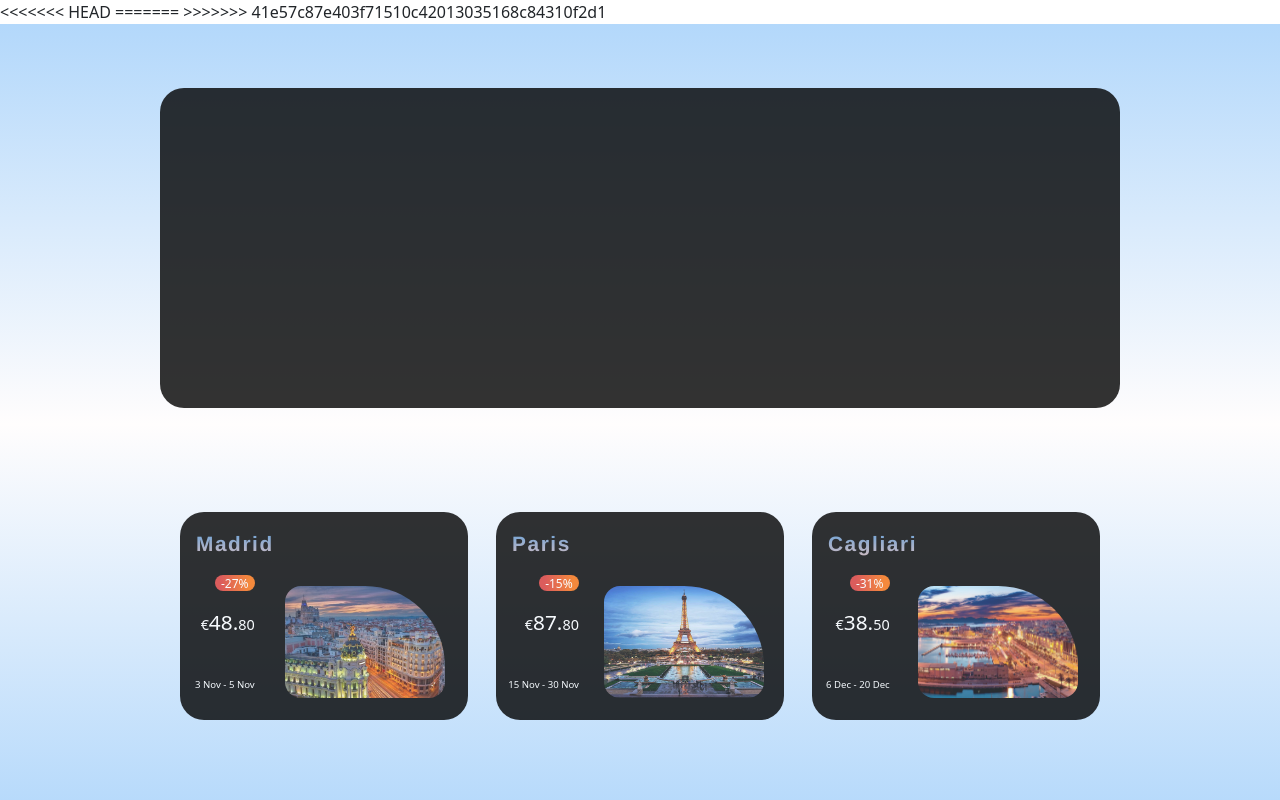
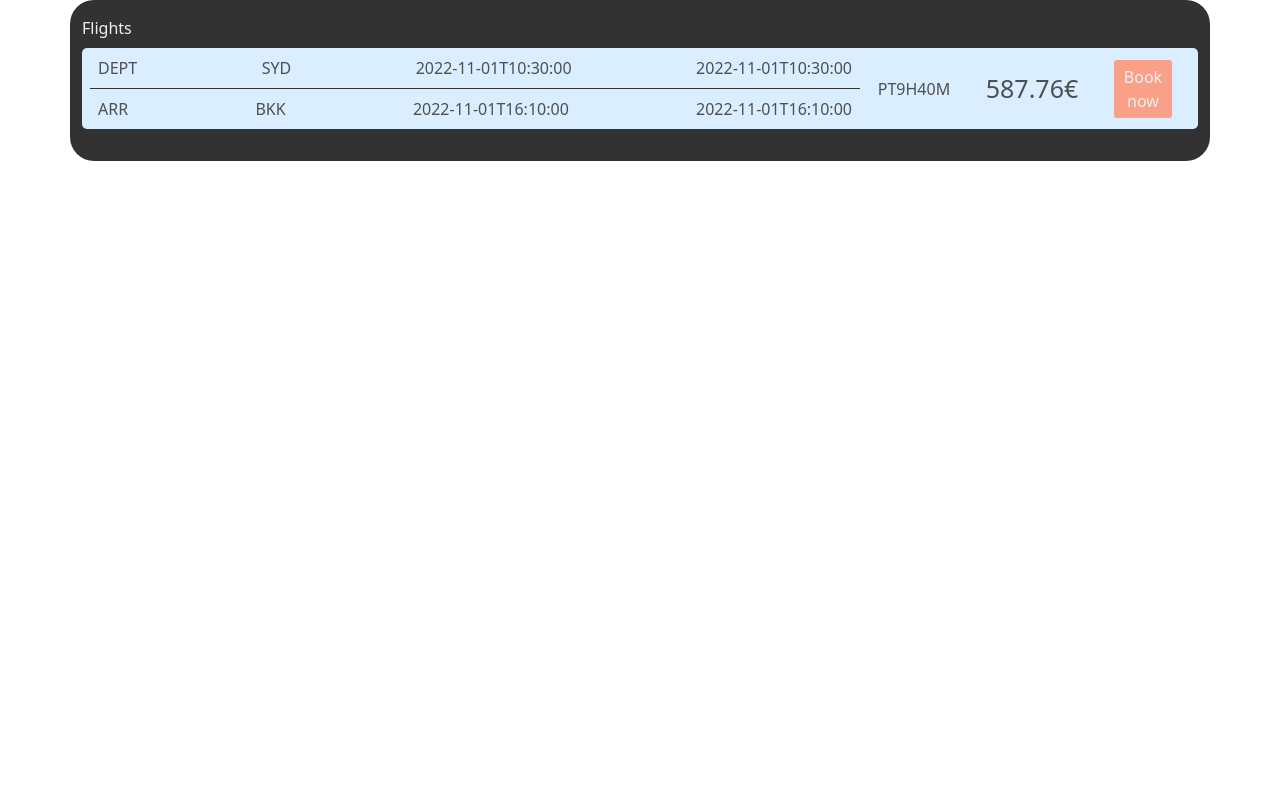
Before and after one commit to AliceStivali/Penguin-app, a JavaScript app: page / in a window 1280 px wide. Shown: the top 800 px of the page. Built offline with nearby package versions, Linux system fonts and the light colour scheme; no server answers.

Commit message:
created flights component

```diff
--- a/public/index.html
+++ b/public/index.html
@@ -9,17 +9,6 @@
       name="description"
       content="Web site created using create-react-app"
     />
-<<<<<<< HEAD
-    <link rel="stylesheet" href="https://cdn.jsdelivr.net/npm/bootstrap@5.2.2/dist/css/bootstrap.rtl.min.css" integrity="sha384-7mQhpDl5nRA5nY9lr8F1st2NbIly/8WqhjTp+0oFxEA/QUuvlbF6M1KXezGBh3Nb" crossorigin="anonymous">
-=======
-    <!-- CSS only -->
-    <link
-      rel="stylesheet"
-      href="https://cdn.jsdelivr.net/npm/bootstrap@5.2.2/dist/css/bootstrap.min.css"
-      integrity="sha384-Zenh87qX5JnK2Jl0vWa8Ck2rdkQ2Bzep5IDxbcnCeuOxjzrPF/et3URy9Bv1WTRi"
-      crossorigin="anonymous"
-    />
->>>>>>> 41e57c87e403f71510c42013035168c84310f2d1
     <link rel="apple-touch-icon" href="%PUBLIC_URL%/logo192.png" />
     <!--
       manifest.json provides metadata used when your web app is installed on a
@@ -41,7 +30,6 @@
     <noscript>You need to enable JavaScript to run this app.</noscript>
     <div id="root"></div>
 
-
     <!--
       This HTML file is a template.
       If you open it directly in the browser, you will see an empty page.
@@ -52,7 +40,10 @@
       To begin the development, run `npm start` or `yarn start`.
       To create a production bundle, use `npm run build` or `yarn build`.
     -->
-    <script src="https://cdn.jsdelivr.net/npm/bootstrap@5.2.2/dist/js/bootstrap.bundle.min.js" integrity="sha384-OERcA2EqjJCMA+/3y+gxIOqMEjwtxJY7qPCqsdltbNJuaOe923+mo//f6V8Qbsw3" crossorigin="anonymous"></script>
-
+    <script
+      src="https://cdn.jsdelivr.net/npm/bootstrap@5.2.2/dist/js/bootstrap.bundle.min.js"
+      integrity="sha384-OERcA2EqjJCMA+/3y+gxIOqMEjwtxJY7qPCqsdltbNJuaOe923+mo//f6V8Qbsw3"
+      crossorigin="anonymous"
+    ></script>
   </body>
 </html>
--- a/src/App.js
+++ b/src/App.js
@@ -1,14 +1,9 @@
-import { Home } from "./components/first page/Home";
-import {CardContainer} from './components/second page/CardContainer'
-
-
+import { Flights } from "./components/second page/Flights";
 
 export function App() {
-    return <div>
-        <Home />
-        {/* <Home /> */}
-        <CardContainer />
-
+  return (
+    <div>
+      <Flights />
     </div>
-
+  );
 }
--- a/src/components/second page/Flights.js
+++ b/src/components/second page/Flights.js
@@ -0,0 +1,40 @@
+import data from "./flyData";
+
+const dep = data.itineraries[0].segments[0].departure;
+const arr = data.itineraries[0].segments[0].arrival;
+const duration = data.itineraries[0].segments[0].duration;
+const price = data.price.total;
+
+export function Flights() {
+  return (
+    <div className="bg-black opacity-80 rounded-3xl container mx-auto flights-container">
+      <div className="flights-header">Flights</div>
+      <div className="single-flight-container">
+        <div style={{ width: "70%" }}>
+          <div className="flights-departure">
+            <div>DEPT</div>
+            <div>{dep.iataCode}</div>
+            <div>{dep.at}</div>
+            <div>{dep.at}</div>
+          </div>
+          <div className="flights-arrival">
+            <div>ARR</div>
+            <div>{arr.iataCode}</div>
+            <div>{arr.at}</div>
+            <div>{arr.at}</div>
+          </div>
+        </div>
+        <div className="flight-details">
+          <div>{duration}</div>
+          <div style={{ fontSize: "25px" }}>{price}€</div>
+          <div>
+            <button className="card-book-button">
+              Book <br />
+              now
+            </button>
+          </div>
+        </div>
+      </div>
+    </div>
+  );
+}
--- /dev/null
+++ b/src/components/second page/flyData.js
@@ -0,0 +1,87 @@
+const data = {
+  type: "flight-offer",
+  id: "1",
+  source: "GDS",
+  instantTicketingRequired: false,
+  nonHomogeneous: false,
+  oneWay: false,
+  lastTicketingDate: "2022-10-26",
+  numberOfBookableSeats: 9,
+  itineraries: [
+    {
+      duration: "PT9H40M",
+      segments: [
+        {
+          departure: {
+            iataCode: "SYD",
+            terminal: "1",
+            at: "2022-11-01T10:30:00",
+          },
+          arrival: {
+            iataCode: "BKK",
+            at: "2022-11-01T16:10:00",
+          },
+          carrierCode: "QF",
+          number: "23",
+          aircraft: {
+            code: "333",
+          },
+          operating: {
+            carrierCode: "QF",
+          },
+          duration: "PT9H40M",
+          id: "1",
+          numberOfStops: 0,
+          blacklistedInEU: false,
+        },
+      ],
+    },
+  ],
+  price: {
+    currency: "EUR",
+    total: "587.76",
+    base: "516.00",
+    fees: [
+      {
+        amount: "0.00",
+        type: "SUPPLIER",
+      },
+      {
+        amount: "0.00",
+        type: "TICKETING",
+      },
+    ],
+    grandTotal: "587.76",
+  },
+  pricingOptions: {
+    fareType: ["PUBLISHED"],
+    includedCheckedBagsOnly: true,
+  },
+  validatingAirlineCodes: ["QF"],
+  travelerPricings: [
+    {
+      travelerId: "1",
+      fareOption: "STANDARD",
+      travelerType: "ADULT",
+      price: {
+        currency: "EUR",
+        total: "587.76",
+        base: "516.00",
+      },
+      fareDetailsBySegment: [
+        {
+          segmentId: "1",
+          cabin: "ECONOMY",
+          fareBasis: "SLATDO",
+          class: "S",
+          includedCheckedBags: {
+            weight: 30,
+            weightUnit: "KG",
+          },
+        },
+      ],
+    },
+  ],
+};
+
+export default data;
--- a/src/style/index.css
+++ b/src/style/index.css
@@ -1,14 +1,18 @@
-
 :root {
-  --penguinOrange: #ff900d;
+  --penguinOrange: #fa896c;
   --penguinWhite: rgb(239, 236, 236);
   --penguinLightBlue: #d3eaff;
   --penguinRedGradient: linear-gradient(#e83a3a, #ff5e03);
   --penguinLightBlueGrad: linear-gradient(#b3d8fb, #fffdfd, #b3d8fb);
 }
 
-
-
+* {
+  padding: 0;
+  box-sizing: border-box;
+}
+body {
+  height: 100vh;
+}
 
 /* home-background-francesca */
 .home-background {
@@ -17,7 +21,6 @@
 }
 
 /* home-background-francesca */
-
 
 /* news-francesca */
 
@@ -60,8 +63,6 @@
 
 /* news-francesca */
 
-
-
 /* ivan start */
 
 .weather_city {
@@ -70,7 +71,7 @@
   color: var(--penguinWhite);
   font-size: 2rem;
   text-align: center;
-    background: linear-gradient(white,rgb(65, 65, 243));
+  background: linear-gradient(white, rgb(65, 65, 243));
   -webkit-background-clip: text;
   background-clip: text;
   -webkit-text-fill-color: transparent;
@@ -87,15 +88,15 @@
   font-size: 1.2rem;
 }
 
-.weather_min{
-    color: rgb(65, 65, 243)
+.weather_min {
+  color: rgb(65, 65, 243);
 }
 
 .first_page_cards {
   font-family: helvetica;
   font-size: 1.3rem;
   letter-spacing: 0.1rem;
-  background: -webkit-linear-gradient(#3B8BD4, #D3B1B1);
+  background: -webkit-linear-gradient(#3b8bd4, #d3b1b1);
   -webkit-background-clip: text;
   -webkit-text-fill-color: transparent;
 }
@@ -123,7 +124,7 @@
   font-size: 1.3rem;
 }
 
-.price_card span{
+.price_card span {
   font-size: 0.9rem;
 }
 
@@ -133,12 +134,16 @@
 }
 
 .discount_card {
-  background: linear-gradient(90deg, rgb(218, 56, 53) 14.13%, rgb(249, 112, 13) 85.87%);
+  background: linear-gradient(
+    90deg,
+    rgb(218, 56, 53) 14.13%,
+    rgb(249, 112, 13) 85.87%
+  );
   width: 2.5rem;
   height: 1rem;
   border-radius: 0.5rem;
   font-size: 12px;
-  text-align:  center;
+  text-align: center;
 }
 
 .main_card_pic {
@@ -149,7 +154,6 @@
 }
 
 /* ivan end */
-
 
 /* Alice start */
 .tourist-info {
@@ -183,6 +187,41 @@
   background-color: var(--penguinOrange);
   border-radius: 3px;
   padding: 5px 10px;
+  color: var(--penguinWhite);
 }
 
 /* Alice end */
+
+/* Flights */
+
+.flights-header {
+  color: var(--penguinWhite);
+  margin-bottom: 0.5rem;
+}
+.flights-container {
+  padding: 1rem 2rem 2rem;
+}
+.single-flight-container {
+  background-color: var(--penguinLightBlue);
+  display: flex;
+  justify-content: space-between;
+  border-radius: 5px;
+  padding: 0 0.5rem;
+}
+.flights-departure {
+  display: flex;
+  border-bottom: 1px solid black;
+  padding: 0.5rem;
+  justify-content: space-between;
+}
+.flights-arrival {
+  display: flex;
+  padding: 0.5rem;
+  justify-content: space-between;
+}
+.flight-details {
+  width: 30%;
+  display: flex;
+  align-items: center;
+  justify-content: space-around;
+}
```
Also changed, not shown: 1 other file (tests, documents, lock files or other folders). Lines whose indentation alone changed are shown as unchanged.
